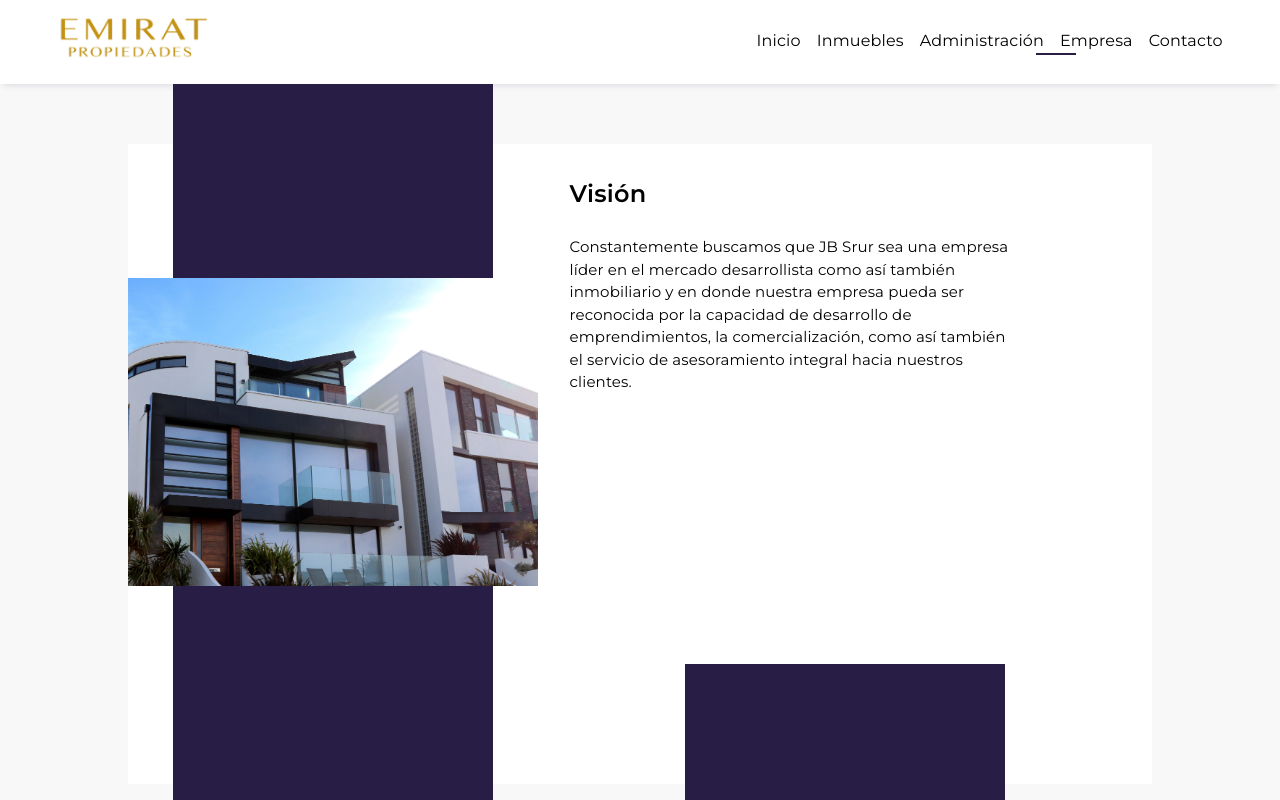
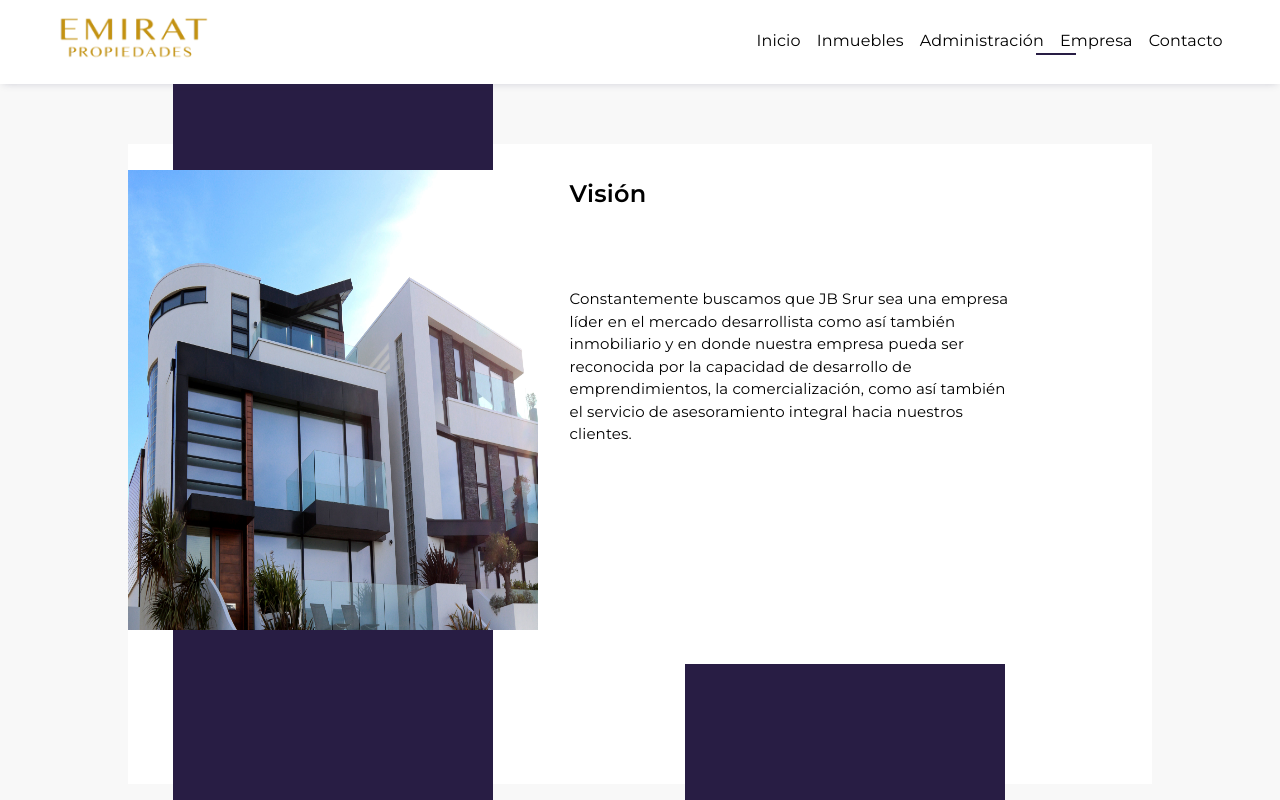
Before and after one commit to Emmiratprop/emirat-web, a Next.js app: page /empresa in a window 1280 px wide. Shown: the top 800 px of the page. Built offline with nearby package versions, Linux system fonts and the light colour scheme.

Commit message:
mejorar la carga de imagenes

```diff
--- a/components/empresa/PublicidadEmpresa.jsx
+++ b/components/empresa/PublicidadEmpresa.jsx
@@ -1,5 +1,6 @@
 import { styled } from '@mui/material/styles';
 import { useTheme, useMediaQuery, Grid, Typography  } from '@mui/material';
+import Image from 'next/image';
 
 
 const PublicidadEmpresa = ({direccion, imagen, titulo, texto}) => {
@@ -12,14 +13,16 @@ const PublicidadEmpresa = ({direccion, imagen, titulo, texto}) => {
 
       <Grid container direction='column' width={{xs:'100%', sm:'40%'}} height={{xs:'100%', sm:'80%'}} alignItems='center'justifyContent='center' order={direccion==='izquierda' ? 0 : 1}>
         {!isSmallScreen && <GridCuadrado container width='20rem' height='100%'></GridCuadrado>}
-        <Grid container zIndex={20} width='100%' height='60%' mt={{xs:0,sm:8}}>
-            <img src={imagen.src} alt='fotos' style={{width:'100%', height:'100%', objectFit:'cover', objectPosition: 'center center'}}/>
+        <Grid container zIndex={20} width='100%' height='90%'>
+            <Image src={imagen.src} alt='fotos' width={500} height={450} priority/>
         </Grid>
       </Grid>
 
-      <Grid container direction='column' width={{xs:'100%', sm:'50%'}} height='100%' p={4} gap={3} order={ isSmallScreen ? 1 : direccion==='izquierda' ? 1 : 0}>
-        <TypographyTitulo color={{xs:`${theme.palette.secondary.main}`, sm:'black'}} textAlign={{xs:'center', sm:'start'}}>{titulo}</TypographyTitulo>
-        <TypographyStyle  color={{xs:'#d5d5d5', sm:'black'}}>{texto}</TypographyStyle>
+      <Grid container direction='column' width={{xs:'100%', sm:'50%'}} height='100%' p={4} justifyContent='start' order={ isSmallScreen ? 1 : direccion==='izquierda' ? 1 : 0}>
+       <Grid container width='100%' height='60%'>
+          <TypographyTitulo color={{xs:`${theme.palette.secondary.main}`, sm:'black'}} textAlign={{xs:'center', sm:'start'}}>{titulo}</TypographyTitulo>
+          <TypographyStyle  color={{xs:'#d5d5d5', sm:'black'}}>{texto}</TypographyStyle>
+        </Grid>
       </Grid>
 
     </Grid>
--- a/components/landingPage/Publicidad.jsx
+++ b/components/landingPage/Publicidad.jsx
@@ -1,6 +1,7 @@
 import Link from "next/link";
 import { Grid, IconButton, Typography, useTheme, useMediaQuery, Link as LinkMUI } from "@mui/material"
 import ArrowRightAltIcon from '@mui/icons-material/ArrowRightAlt';
+import Image from "next/image";
 
 
 
@@ -20,7 +21,7 @@ const Publicidad = ({lugar, imagen="", titulo, textoBoton, texto , link}) => {
    { lugar !== 'centro' &&
     <Grid container direction={{xs:'column', sm:'row'}} width={{xs:'90%', sm:'100%'}} height={{xs:'min-content', sm:'30rem'}} justifyContent='space-around' alignItems='center' backgroundColor={theme.palette.primary.main} gap={2} p={3}>
         <Grid item xs={2} sm={4} order={ isSmallScreen ? 1 : lugar === 'izquierda' ? 1 : 0} height='90%'>
-           <img src={imagen.src} alt={'imagen de publicidad'} style={{width:'100%', height:'100%', objectFit:'cover', objectPosition: 'center center' }} />
+           <Image src={imagen.src} alt='imagen de publicidad' width={400} height={400} priority/>
         </Grid>
         <Grid item xs={2} sm={6}>
             <Typography variant='h2' color='white'>{titulo}</Typography>
```
